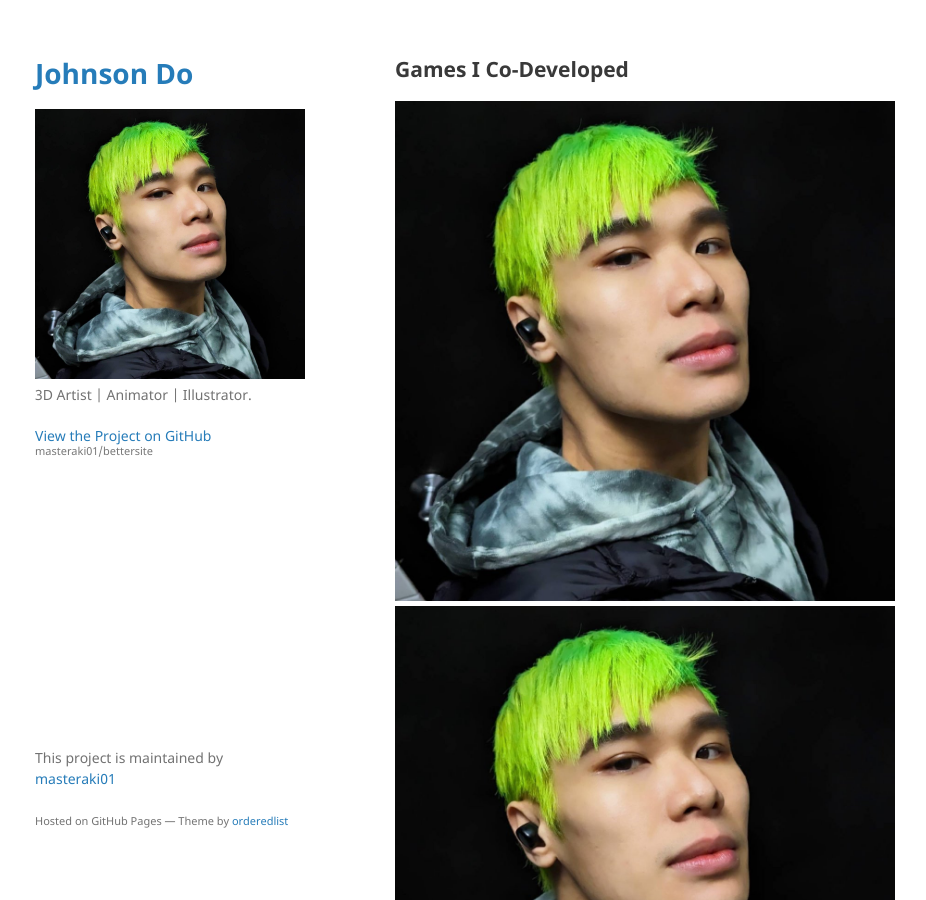
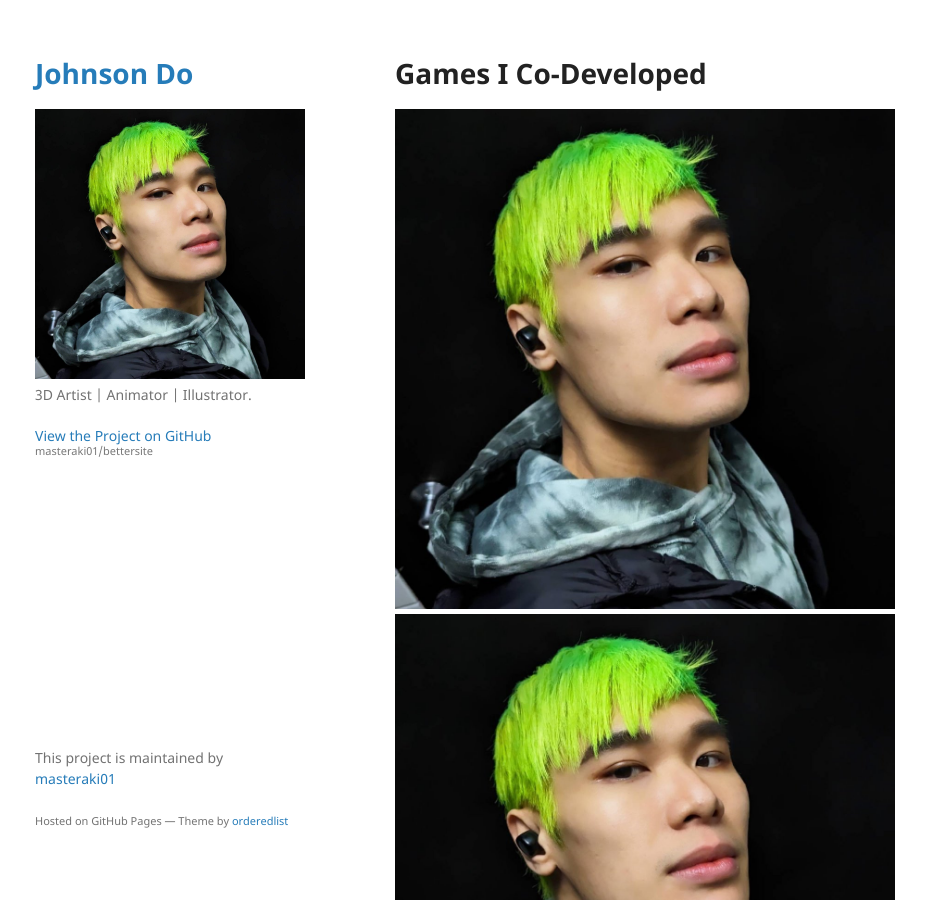
Before and after one commit to masteraki01/bettersite, a Jekyll site: the page built from index.md, in a window 1280 px wide and 900 px high. Shown: the whole window, without its empty margins (175-1101 px from the left). Built offline with Jekyll 4.4.1, drawn with Linux system fonts in a browser that asks for light colours; our own code applies the rules of GitHub Pages for plain Markdown files.

```diff
--- a/index.md
+++ b/index.md
@@ -1,5 +1,5 @@
 
-## Games I Co-Developed
+# Games I Co-Developed
 [![Branching](/profileimage.jpg)](https://store.steampowered.com/app/2321250/A_Corgis_Cozy_Hike/)
 [![Branching](/profileimage.jpg)](https://store.steampowered.com/app/2321250/A_Corgis_Cozy_Hike/)
 [![Branching](/profileimage.jpg)](https://store.steampowered.com/app/2321250/A_Corgis_Cozy_Hike/)
```
